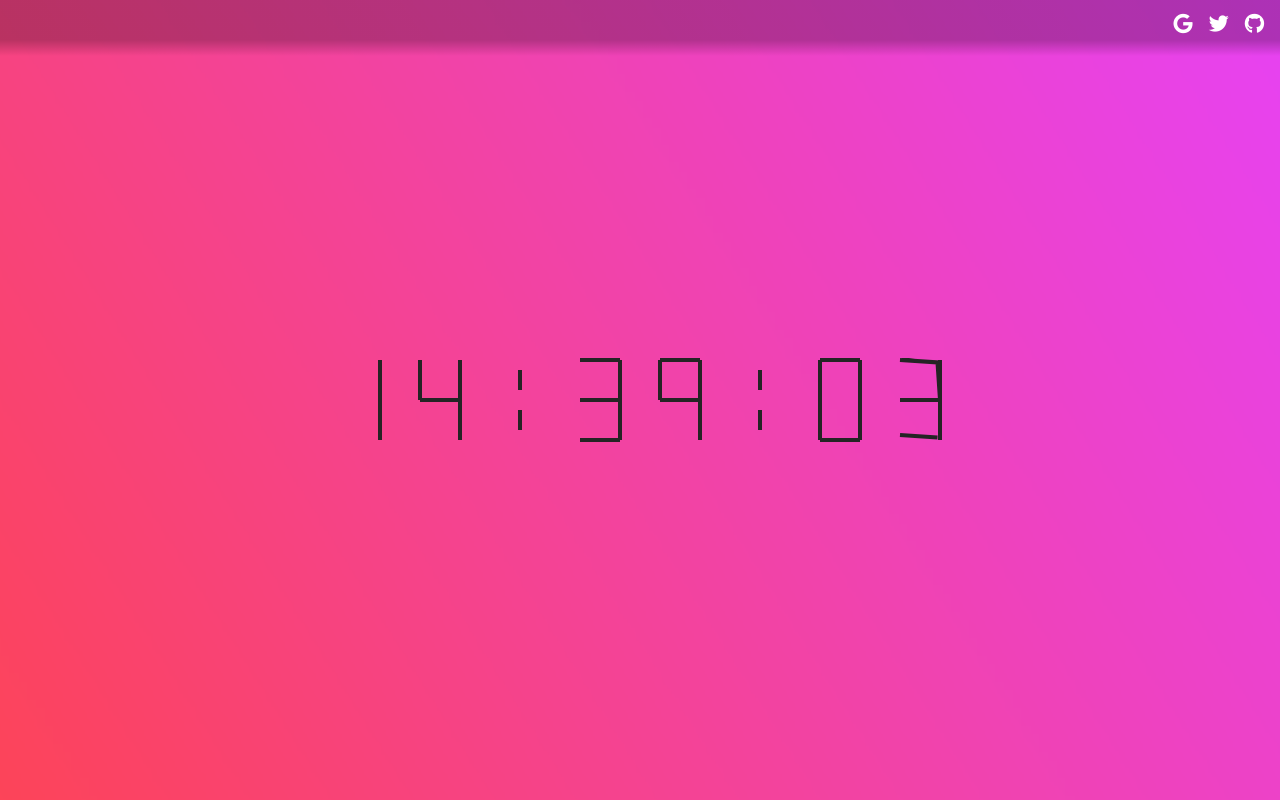
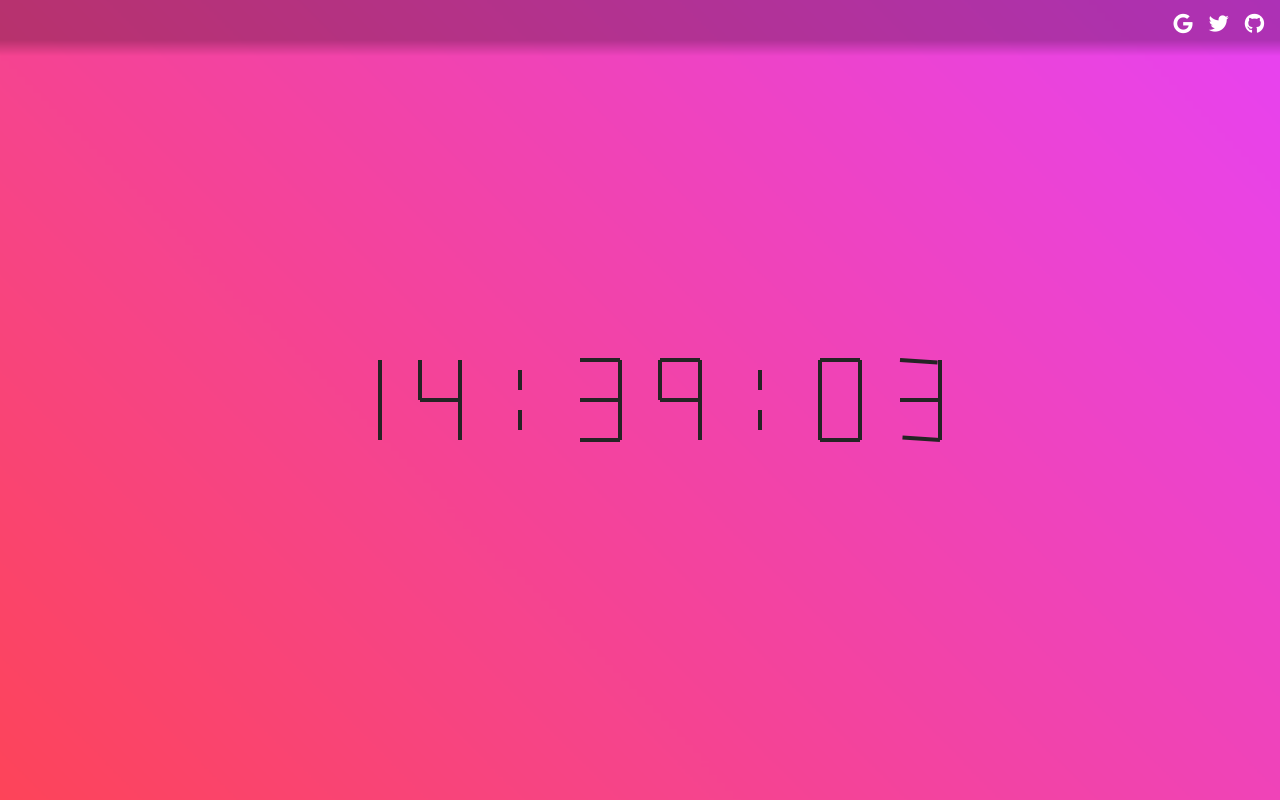
Before and after one commit to uzimaru0000/TabClock, a website built with Parcel: page src/index.html in a window 1280 px wide. Built offline with nearby package versions, Linux system fonts and the light colour scheme.

Commit message:
何かを変えた

```diff
--- a/src/index.html
+++ b/src/index.html
@@ -9,7 +9,7 @@
 
 <body>
     <div>
-        <canvas id="blur_canvas"></canvas>
+        <div id="grad"></div>
         <canvas id="canvas"></canvas>
         <div class="nav">
             <a href="https://google.com"><i class="fab fa-google"></i></a>
--- a/src/main.ts
+++ b/src/main.ts
@@ -12,14 +12,14 @@ interface Grad {
 }
 
 const main = () => {
-    const blurCtx = init('blur_canvas');
+    const fromColor = randomColor();
+    const toColor = randomColor();
+    const gradElem = document.getElementById('grad');
+    gradElem.style.background = `linear-gradient(45deg, ${fromColor}, ${toColor})`;
+
     const ctx = init('canvas');
 
-    const fromColor = randomColor();
-    const toColor = randomColor();
     const grad = { from: fromColor, to: toColor };
-    drawGrad(blurCtx, grad);
-
     let cancel = loop({ ctx, grad });
 
     window.addEventListener('focus', () => {
--- a/src/number.ts
+++ b/src/number.ts
@@ -16,27 +16,27 @@ export type Num =
 export const numPath = (num: Num): Path[] => {
     switch (num) {
         case 0:
-            return num0();
+            return num0;
         case 1:
-            return num1();
+            return num1;
         case 2:
-            return num2();
+            return num2;
         case 3:
-            return num3();
+            return num3;
         case 4:
-            return num4();
+            return num4;
         case 5:
-            return num5();
+            return num5;
         case 6:
-            return num6();
+            return num6;
         case 7:
-            return num7();
+            return num7;
         case 8:
-            return num8();
+            return num8;
         case 9:
-            return num9();
+            return num9;
         case -1:
-            return colon();
+            return colon;
     }
 }
 
@@ -49,119 +49,117 @@ const master: Pos[] = [
 const mapping = (idxs: [number, number]): Path =>
     idxs.map(idx => master[idx]) as Path
 
-const num0 = (): Path[] => {
-    return [
-        [0, 1],
-        [1, 3],
-        [3, 5],
-        [4, 5],
-        [2, 4],
-        [2, 0],
-        [0, 1],
-    ].map(mapping);
-}
+const path = [
+    [1, 3],
+    [5, 3],
+    [5, 4],
+    [2, 4],
+    [2, 0],
+    [1, 0],
+    [2, 3],
+].map(mapping);
 
-const num1 = (): Path[] =>
-    [
-        [1, 3],
-        [3, 5],
-        [1, 3],
-        [3, 5],
-        [1, 3],
-        [3, 5],
-        [1, 3],
-    ].map(mapping);
+const num0 = [
+    path[0],
+    path[1],
+    path[2],
+    path[3],
+    path[4],
+    path[5],
+    path[3],
+];
 
-const num2 = (): Path[] =>
-    [
-        [0, 1],
-        [1, 3],
-        [2, 3],
-        [2, 4],
-        [4, 5],
-        [0, 1],
-        [1, 3],
-    ].map(mapping);
+const num1 = [
+    path[0],
+    path[1],
+    path[1],
+    path[1],
+    path[1],
+    path[0],
+    path[0]
+];
 
-const num3 = (): Path[] =>
-    [
-        [0, 1],
-        [1, 3],
-        [2, 3],
-        [3, 5],
-        [4, 5],
-        [0, 1],
-        [1, 3],
-    ].map(mapping);
+const num2 = [
+    path[0],
+    path[6],
+    path[3],
+    path[2],
+    path[6],
+    path[5],
+    path[6]
+];
 
-const num4 = (): Path[] =>
-    [
-        [0, 2],
-        [1, 3],
-        [2, 3],
-        [3, 5],
-        [0, 2],
-        [1, 3],
-        [2, 3],
-    ].map(mapping);
+const num3 = [
+    path[0],
+    path[1],
+    path[6],
+    path[2],
+    path[6],
+    path[5],
+    path[6]
+];
 
-const num5 = (): Path[] =>
-    [
-        [0, 1],
-        [0, 2],
-        [2, 3],
-        [3, 5],
-        [4, 5],
-        [0, 1],
-        [0, 2],
-    ].map(mapping);
+const num4 = [
+    path[0],
+    path[1],
+    path[6],
+    path[1],
+    path[6],
+    path[4],
+    path[6]
+]
 
-const num6 = (): Path[] =>
-    [
-        [0, 2],
-        [2, 3],
-        [2, 4],
-        [3, 5],
-        [4, 5],
-        [0, 2],
-        [2, 3],
-    ].map(mapping);
+const num5 = [
+    path[5],
+    path[1],
+    path[6],
+    path[2],
+    path[6],
+    path[4],
+    path[6]
+]
 
-const num7 = (): Path[] =>
-    [
-        [0, 1],
-        [1, 3],
-        [3, 5],
-        [0, 1],
-        [1, 3],
-        [3, 5],
-        [0, 1],
-    ].map(mapping);
+const num6 = [
+    path[4],
+    path[1],
+    path[6],
+    path[2],
+    path[6],
+    path[4],
+    path[3],
+]
 
-const num8 = (): Path[] =>
-    [
-        [0, 1],
-        [0, 2],
-        [1, 3],
-        [2, 3],
-        [2, 4],
-        [3, 5],
-        [4, 5],
-    ].map(mapping);
+const num7 = [
+    path[0],
+    path[1],
+    path[1],
+    path[1],
+    path[0],
+    path[5],
+    path[0],
+]
 
-const num9 = (): Path[] =>
-    [
-        [0, 1],
-        [0, 2],
-        [1, 3],
-        [2, 3],
-        [3, 5],
-        [0, 1],
-        [0, 2],
-    ].map(mapping);
+const num8 = [
+    path[0],
+    path[1],
+    path[2],
+    path[3],
+    path[4],
+    path[5],
+    path[6],
+]
 
-const colon = (): Path[] =>
-    [
-        [[0.5, 0.25], [0.5, 0.75]],
-        [[0.5, 1.25], [0.5, 1.75]]
-    ];
+const num9 = [
+    path[0],
+    path[1],
+    path[1],
+    path[6],
+    path[4],
+    path[5],
+    path[6],
+]
+
+const colon = [
+    [[0.5, 0.25], [0.5, 0.75]],
+    [[0.5, 1.25], [0.5, 1.75]]
+] as Path[];
--- a/src/style.css
+++ b/src/style.css
@@ -20,12 +20,16 @@ canvas {
     top: 0;
 }
 
-#blur_canvas {
+div#grad {
     filter: blur(5px);
     transform: scale(1.1, 1.1);
+    z-index: -1;
 }
 
 .nav {
+    position: fixed;
+    top: 0;
+    left: 0;
     display: flex;
     justify-content: flex-end;
     align-items: center;
```
